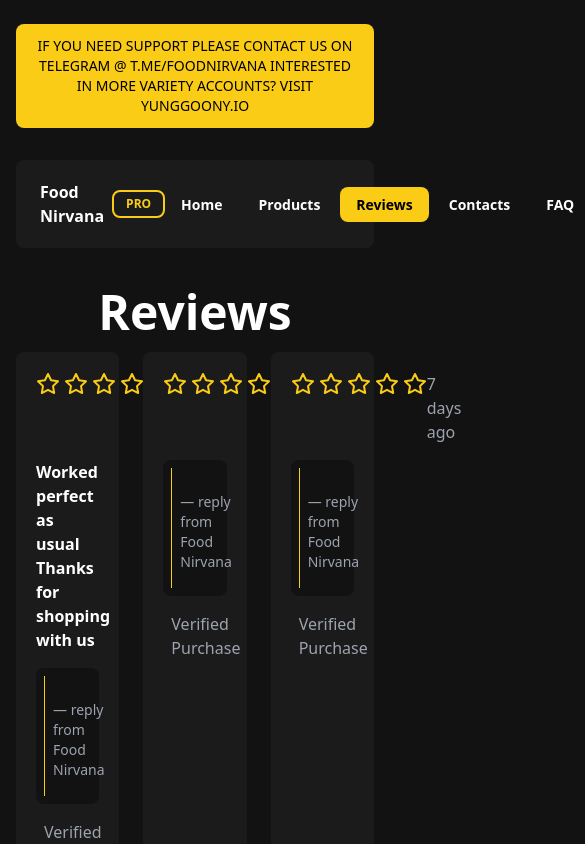
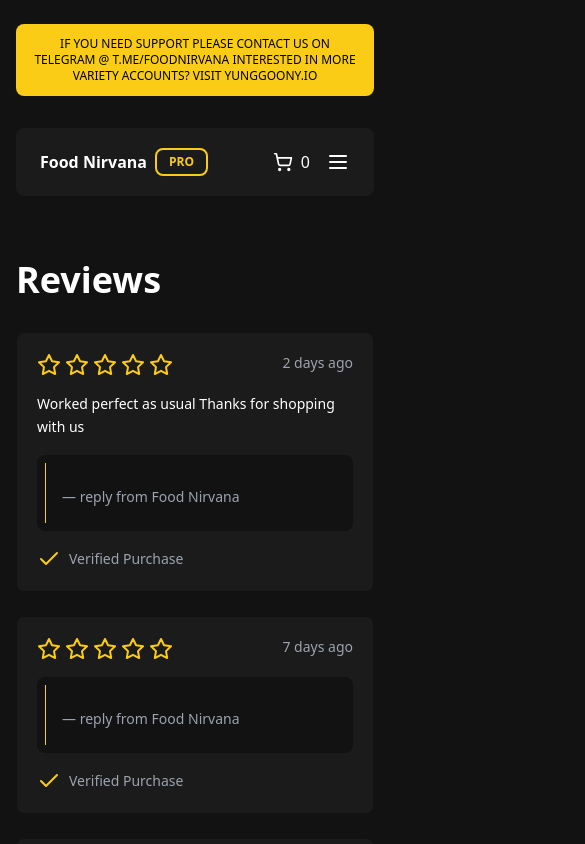
Before and after one commit to caesar003/foodnirvana, a Next.js app: page /reviews in a window 390 px wide. Shown: the top 844 px of the page, 585 px wide, since content can reach past the window. Built offline with nearby package versions, Linux system fonts and the light colour scheme.

Commit message:
Feat : add responsive for contact page

```diff
--- a/src/components/Banner.tsx
+++ b/src/components/Banner.tsx
@@ -1,6 +1,6 @@
 export default function Banner() {
   return (
-    <div className="rounded-lg bg-yellow-400 px-4 py-3 text-center text-sm font-medium uppercase text-black sm:px-6">
+    <div className="rounded-lg bg-yellow-400 px-4 py-3 text-center text-xs font-medium uppercase text-black sm:px-6">
       <span>
         IF YOU NEED SUPPORT PLEASE CONTACT US ON TELEGRAM @ T.ME/FOODNIRVANA
         INTERESTED IN MORE VARIETY ACCOUNTS? VISIT YUNGGOONY.IO
--- a/src/components/Input.tsx
+++ b/src/components/Input.tsx
@@ -6,5 +6,10 @@
     HTMLInputElement
   >
 ) {
-  return <input className="bg-gray-900 p-2 rounded-xl my-1" {...props} />;
+  return (
+    <input
+      className="my-1 rounded-xl bg-gray-900 px-4 py-2 focus:outline-none focus:ring-2 focus:ring-yellow-400"
+      {...props}
+    />
+  );
 }
--- a/src/components/Navbar.tsx
+++ b/src/components/Navbar.tsx
@@ -1,8 +1,9 @@
+import { useCart } from "@hooks/useCart";
+import { Menu } from "lucide-react";
 import Link from "next/link";
 import { useRouter } from "next/router";
 import { useEffect } from "react";
 import { twMerge } from "tailwind-merge";
-import { useCart } from "@hooks/useCart";
 import CartDropdown from "./CartDropdown";
 
 export default function Navbar() {
@@ -24,14 +25,14 @@
   }, []);
 
   return (
-    <div className="mt-8 flex items-center justify-between rounded-lg bg-gray-800 px-6 py-4">
+    <div className="mt-8 flex items-center justify-between rounded-lg bg-gray-800 px-6 py-5">
       <div className="flex items-center gap-2">
         <p className="font-bold capitalize">Food Nirvana</p>
         <p className="rounded-lg border-2 border-yellow-400 p-1 px-3 text-xs font-bold uppercase text-yellow-400">
           pro
         </p>
       </div>
-      <div>
+      <div className="hidden md:block">
         <ul className="flex items-center gap-1">
           {paths.map(({ label, path }) => (
             <li key={label}>
@@ -50,9 +51,10 @@
       </div>
       <div className="flex items-center gap-4">
         <CartDropdown shoppingCart={shoppingCart} />
-        <button className="rounded-xl bg-yellow-400 px-4 py-2 text-sm font-bold capitalize text-black">
+        <button className="hidden rounded-xl bg-yellow-400 px-4 py-2 text-sm font-bold capitalize text-black transition-colors hover:bg-indigo-900 hover:text-yellow-400 md:block">
           customer login
         </button>
+        <Menu className="md:hidden" size={24} />
       </div>
     </div>
   );
--- a/src/components/ReviewCard.tsx
+++ b/src/components/ReviewCard.tsx
@@ -1,6 +1,4 @@
-import React from "react";
-import { ReviewInterface } from "@utils/types";
-import { Check, Star, StarIcon } from "lucide-react";
+import { Check, Star } from "lucide-react";
 import { twMerge } from "tailwind-merge";
 
 interface PropsInterface {
@@ -15,29 +13,36 @@
 export default function ReviewCard(props: PropsInterface) {
   const { date, stars, text, isVerified, reply } = props;
   return (
-    <div className={twMerge("bg-gray-800 text-gray-400 border border-1 border-gray-900 rounded-lg", props.className)}>
+    <div
+      className={twMerge(
+        "border-1 rounded-lg border border-gray-900 bg-gray-800 text-gray-400",
+        props.className
+      )}
+    >
       <div className="p-5">
         <div className="flex justify-between">
           <div className="flex gap-1 text-yellow-400">
             <Stars counts={stars} />
           </div>
-          <p>{date}</p>
+          <p className="text-sm font-medium">{date}</p>
         </div>
         <div className="my-4">
-          <p className="font-bold text-white">{text}</p>
+          <p className=" text-sm font-medium leading-relaxed text-white">
+            {text}
+          </p>
         </div>
-        <div className="flex gap-2 bg-gray-900 p-2 my-4 rounded-lg">
-          <div className="border-l border-1 border-yellow-400"></div>
-          <div className="py-2">
-            <p className="text-white font-bold my-2">{reply && reply}</p>
-            <p className="text-sm my-2 mt-4">— reply from Food Nirvana</p>
+        <div className="my-4 flex gap-2 rounded-lg bg-gray-900 p-2">
+          <div className="border-1 border-l border-yellow-400"></div>
+          <div className="py-2 pl-2">
+            <p className="text-sm font-semibold text-white">{reply && reply}</p>
+            <p className="my-2 mt-4 text-sm">— reply from Food Nirvana</p>
           </div>
         </div>
-        <div className="flex gap-2 items-center">
+        <div className="flex items-center gap-2">
           {isVerified ? (
             <>
               <Check className="h-6 w-6 text-yellow-400" />
-              <span>Verified Purchase</span>
+              <span className="text-sm font-medium">Verified Purchase</span>
             </>
           ) : (
             ""
--- a/src/pages/contacts.tsx
+++ b/src/pages/contacts.tsx
@@ -1,32 +1,33 @@
 import Footer from "@components/Footer";
+import Head from "@components/Head";
 import Input from "@components/Input";
 import Layout from "@components/Layout";
-import Head from "@components/Head";
 import { Send } from "lucide-react";
 import Link from "next/link";
-import React from "react";
 
 export default function Contact() {
   return (
     <Layout>
       <Head title="Food Nirvana - Contact Us" />
       <form>
-        <div className="grid grid-cols-6 justify-center">
-          <div className="bg-gray-800 col-span-4 col-start-2 p-6 my-10 rounded-xl">
-            <h1 className="text-5xl">Contact Us</h1>
-            <p className="text-gray-400 my-2">
+        <div className="mx-auto max-w-xl">
+          <div className="col-span-4 col-start-2 my-10 rounded-xl bg-gray-800 p-6">
+            <h1 className="text-4xl font-semibold">Contact Us</h1>
+            <p className="my-2 text-sm text-gray-400">
               Use the form below to get in touch with our support team. Please
               give us up to 48 hours to respond to your ticket.
             </p>
-            <div className="grid justify-center items-center p-4">
-              <Link href="/" className="flex gap-3">
-                <Send />
-                <span>Telegram</span>
+            <div className="grid items-center justify-center p-4">
+              <Link
+                href="/"
+                className="flex items-center gap-3 rounded-lg px-8 py-2 font-semibold transition-colors hover:bg-white hover:text-gray-900"
+              >
+                <Send className="h-5 w-5" /> <span>Telegram</span>
               </Link>
             </div>
 
-            <div className="flex flex-col my-4">
-              <label htmlFor="title" className="text-lg">
+            <div className="my-4 flex flex-col">
+              <label htmlFor="title" className="text-sm">
                 Title
               </label>
               <Input
@@ -36,8 +37,8 @@
                 required
               />
             </div>
-            <div className="flex flex-col my-4">
-              <label htmlFor="email" className="text-lg">
+            <div className="my-4 flex flex-col">
+              <label htmlFor="email" className="text-sm">
                 Email
               </label>
               <Input
@@ -47,8 +48,8 @@
                 required
               />
             </div>
-            <div className="flex flex-col my-4">
-              <label htmlFor="invoiceId" className="text-lg">
+            <div className="my-4 flex flex-col">
+              <label htmlFor="invoiceId" className="text-sm">
                 Invoice ID
               </label>
               <Input
@@ -57,20 +58,20 @@
                 id="invoiceId"
               />
             </div>
-            <div className="flex flex-col my-4">
-              <label htmlFor="message" className="text-lg">
+            <div className="my-4 flex flex-col">
+              <label htmlFor="message" className="text-sm">
                 Message
               </label>
               <textarea
                 rows={6}
                 id="message"
-                className="bg-gray-900 p-2 rounded-xl"
+                className="my-1 rounded-xl bg-gray-900 px-4 py-2 focus:outline-none focus:ring-2 focus:ring-yellow-400"
                 placeholder="I'd like to ask about..."
               />
             </div>
             <button
               type="submit"
-              className="w-full bg-yellow-400 text-black hover:bg-indigo-800 hover:text-yellow-400 rounded-lg p-2 mt-4 text-lg"
+              className="mt-4 w-full rounded-lg bg-yellow-400 p-2 text-sm font-semibold text-black transition-colors hover:bg-indigo-900 hover:text-yellow-400"
             >
               Create Ticket
             </button>
--- a/src/pages/index.tsx
+++ b/src/pages/index.tsx
@@ -17,13 +17,13 @@
         <p className="my-2 text-2xl text-gray-500">Hungry? Spend less!</p>
         <Link
           href="/products"
-          className="mb-4 mt-2 rounded-lg bg-yellow-400 p-2 px-8 font-bold uppercase text-black hover:bg-indigo-900 hover:text-white"
+          className="mb-4 mt-2 rounded-lg bg-yellow-400 p-2 px-8 font-bold uppercase text-black transition-colors hover:bg-indigo-900 hover:text-white"
         >
           buy now
         </Link>
         <Link
           href="/"
-          className="my-4 flex items-center gap-2 rounded-lg bg-gray-800 p-2 px-8 font-bold text-white hover:bg-white hover:text-black"
+          className="my-4 flex items-center gap-2 rounded-lg bg-gray-800 p-2 px-8 font-bold text-white transition-colors hover:bg-white hover:text-black"
         >
           <Send className="h-5 w-5" /> <span>Telegram</span>
         </Link>
--- a/src/pages/reviews.tsx
+++ b/src/pages/reviews.tsx
@@ -1,14 +1,15 @@
+import Footer from "@components/Footer";
 import Layout from "@components/Layout";
+import ReviewCard from "@components/ReviewCard";
 import { reviews } from "@utils/default-values";
-import ReviewCard from "@components/ReviewCard";
-import Footer from "@components/Footer";
 
 export default function Reviews() {
   return (
     <Layout>
-      <div className="flex flex-col items-center my-10">
-        <h1 className="text-5xl font-bold text-center">Reviews</h1>
-        <div className="grid grid-cols-3 gap-6 mt-4">
+      <section>
+        <div className="my-16 flex flex-col">
+          <h1 className="text-4xl font-bold">Reviews</h1>
+          <div className="mt-8 grid grid-cols-1 gap-6 sm:grid-cols-2 md:grid-cols-3">
             {reviews.map(({ date, stars, text, isVerified, reply }, idx) => {
               return (
                 <ReviewCard
@@ -23,6 +24,7 @@
             })}
           </div>
         </div>
+      </section>
       <Footer />
     </Layout>
   );
--- a/tailwind.config.js
+++ b/tailwind.config.js
@@ -12,6 +12,9 @@
           800: "#1b1b1b",
           900: "#121212",
         },
+        indigo: {
+          900: "#0c1525",
+        },
       },
       backgroundImage: {
         "gradient-radial": "radial-gradient(var(--tw-gradient-stops))",
```
Lines whose indentation alone changed are shown as unchanged.
